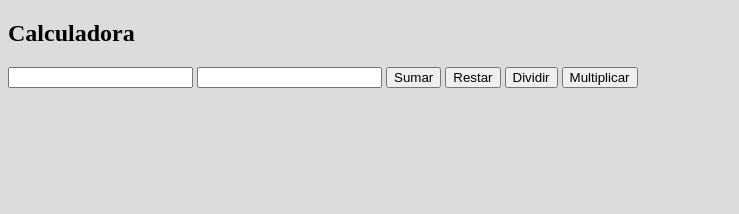
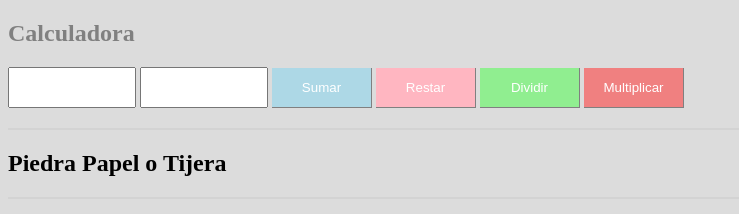
Before and after one commit to mvh5/BedduApp, a website built with webpack: page src/index.html in a window 1280 px wide. Shown: the whole page, without its empty margins (0-739 px from the left). Built offline with nearby package versions, Linux system fonts and the light colour scheme.

Commit message:
calculator part finished

```diff
--- a/src/index.html
+++ b/src/index.html
@@ -10,7 +10,7 @@
 
 <body>
     <section class="template">
-        <h1>Calculadora</h1>
+        <h1 id="calculadoraID">Calculadora</h1>
         <form>
             <input id="numA" />
             <input id="numB" />
@@ -21,6 +21,10 @@
         </form>
         <h2 id="resultado"></h2>
     </section>
+    <section class="template2">
+        <h1 id="piedraID">Piedra Papel o Tijera</h1>
+
+    </section>
 </body>
 
 </html>
--- a/src/scss/style.scss
+++ b/src/scss/style.scss
@@ -0,0 +1,65 @@
+body {
+    section {
+        form {
+            input {
+                height: 35px;
+                width: 120px;
+            }
+
+            .template {
+                height:40px;
+                width: 100px;
+            }
+            #sumar {
+                color: white;
+                background-color: lightblue;
+                border:none;
+                border-bottom: 1px solid gray;
+                border-right: 1px solid gray;
+            }
+
+            #sumar:hover {
+                border-top: 1px solid gray;
+                border-left: 1px solid gray;
+            }
+
+            #restar{
+                color: white;
+                background-color: lightpink;
+                border:none;
+                border-bottom: 1px solid gray;
+                border-right: 1px solid gray;
+            }
+
+            #restar:hover {
+                border-top: 1px solid gray;
+                border-left: 1px solid gray;
+            }
+
+            #dividir{
+                color: white;
+                background-color: lightgreen;
+                border:none;
+                border-bottom: 1px solid gray;
+                border-right: 1px solid gray;
+            }
+            #dividir:hover {
+                border-top: 1px solid gray;
+                border-left: 1px solid gray;
+            }
+
+            #multiplicar{
+                color: white;
+                background-color: lightcoral;
+                border:none;
+                border-bottom: 1px solid gray;
+                border-right: 1px solid gray;
+            }
+            #multiplicar:hover {
+                border-top: 1px solid gray;
+                border-left: 1px solid gray;
+            }
+
+        }
+    }
+}
```
Also changed, not shown: src/css/style.css.
